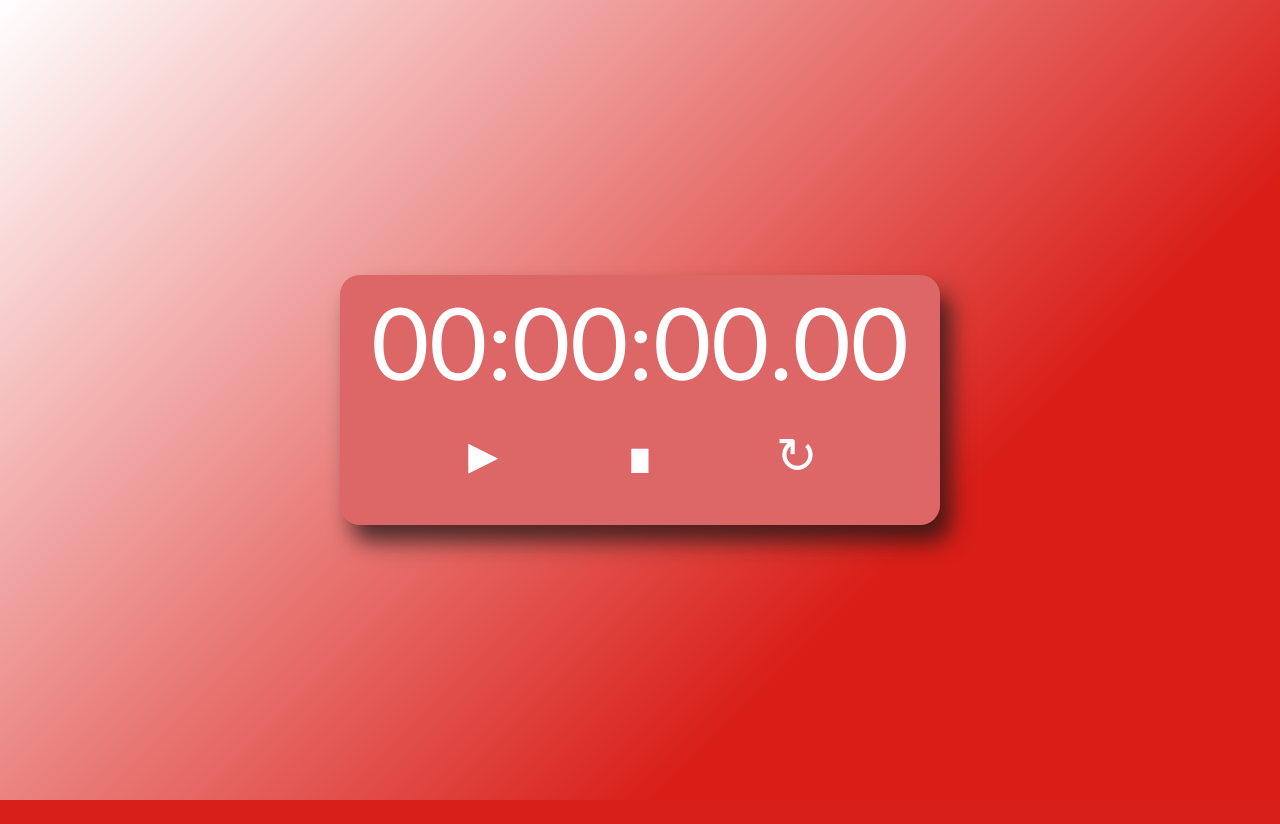
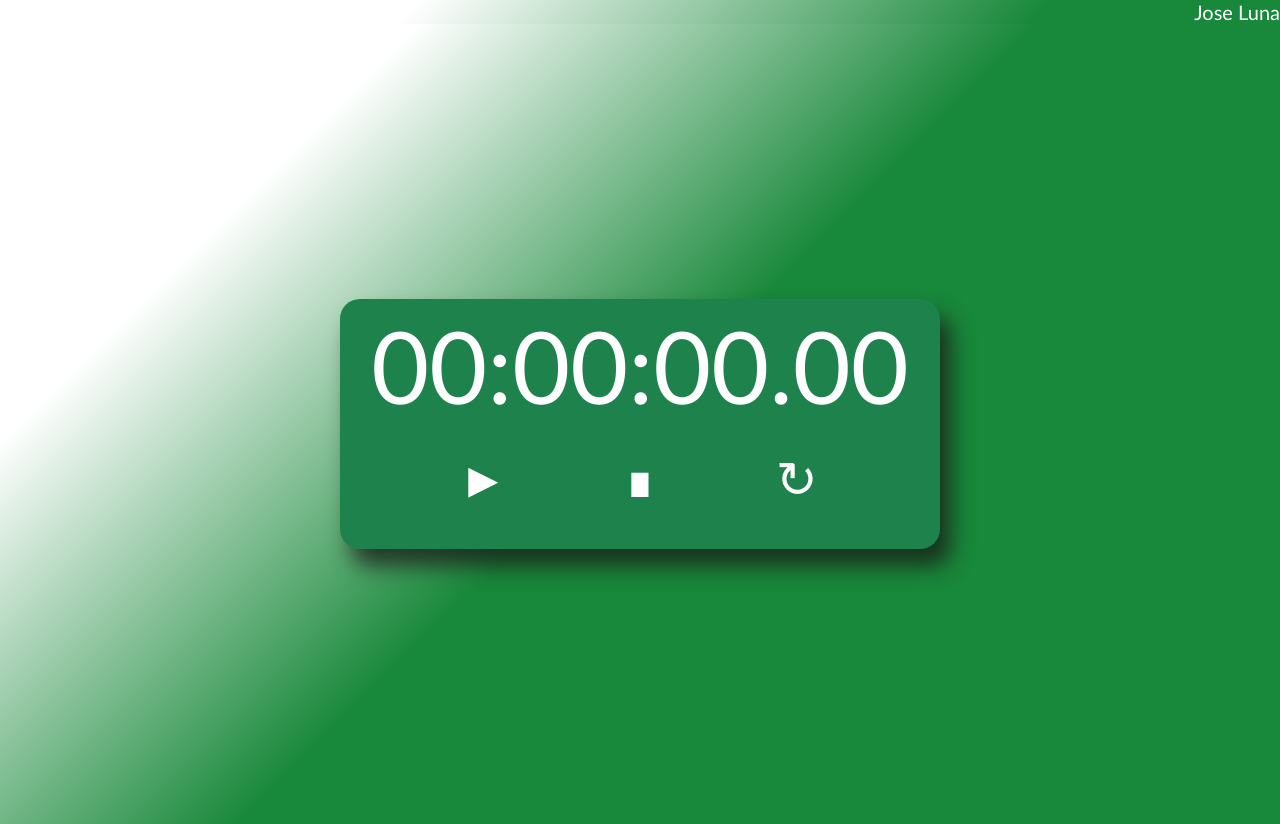
Before and after one commit to lunabacilio/chronometer-app, a PHP site: page /index.html in a window 1280 px wide. Before the commit the page ends 800 px from the top, so only its background shows below. Run offline with PHP 8.4, Linux system fonts and the light colour scheme.

Commit message:
version 1.1

```diff
--- a/index.html
+++ b/index.html
@@ -4,9 +4,11 @@
     <meta charset="UTF-8">
     <meta name="viewport" content="width=device-width, initial-scale=1.0">
     <link rel="stylesheet"  href="style.css">
-    <title>app-cronometro</title>
+    <link rel= "shortcut icon" type="image/x-icon" href="softtek.ico">
+    <title>chronometer-app</title>
 </head>
 <body>
+    <div class="name">Jose Luna</span2>
     <div class="c-body">
         <div class="c-time">
             <div class="screen">
--- a/index.php
+++ /dev/null
@@ -1 +0,0 @@
-<?php header( 'Location: /index.html' ) ;  ?>
--- a/style.css
+++ b/style.css
@@ -6,10 +6,10 @@ body{
 :root{
     --background: rgb(255,255,255);
     --background-linear1: rgba(255,255,255,1);
-    --background-linear2: rgba(217,30,24,1);
-    --container: #dd6767;
+    --background-linear2: rgb(24, 136, 58);
+    --container: #1e824c;
     --text-color: white;
-    --screen: #dd6767;
+    --screen: #1e824c;
     --btn-hover: rgb(110, 59, 59);
     --btn-hover-text: #ff0000;
     --shadow: rgba(26, 21, 21, 0.75);
@@ -18,9 +18,15 @@ span{
     font-weight: 300;
     font-size: 100px;
 }
+.name{
+    text-align: right;
+    background: linear-gradient(135deg, var(--background-linear1) 20%, var(--background-linear2) 50%);
+    color: var(--text-color);
+    font-size: 20px;
+}
 .c-body{
     background: var(--background);
-    background: linear-gradient(135deg, var(--background-linear1) 0%, var(--background-linear2) 70%);
+    background: linear-gradient(135deg, var(--background-linear1) 20%, var(--background-linear2) 50%);
     width: 100%;
     height: 100vh;
     display: flex;
```
Also changed, not shown: softtek.ico (added), 1 other file.
